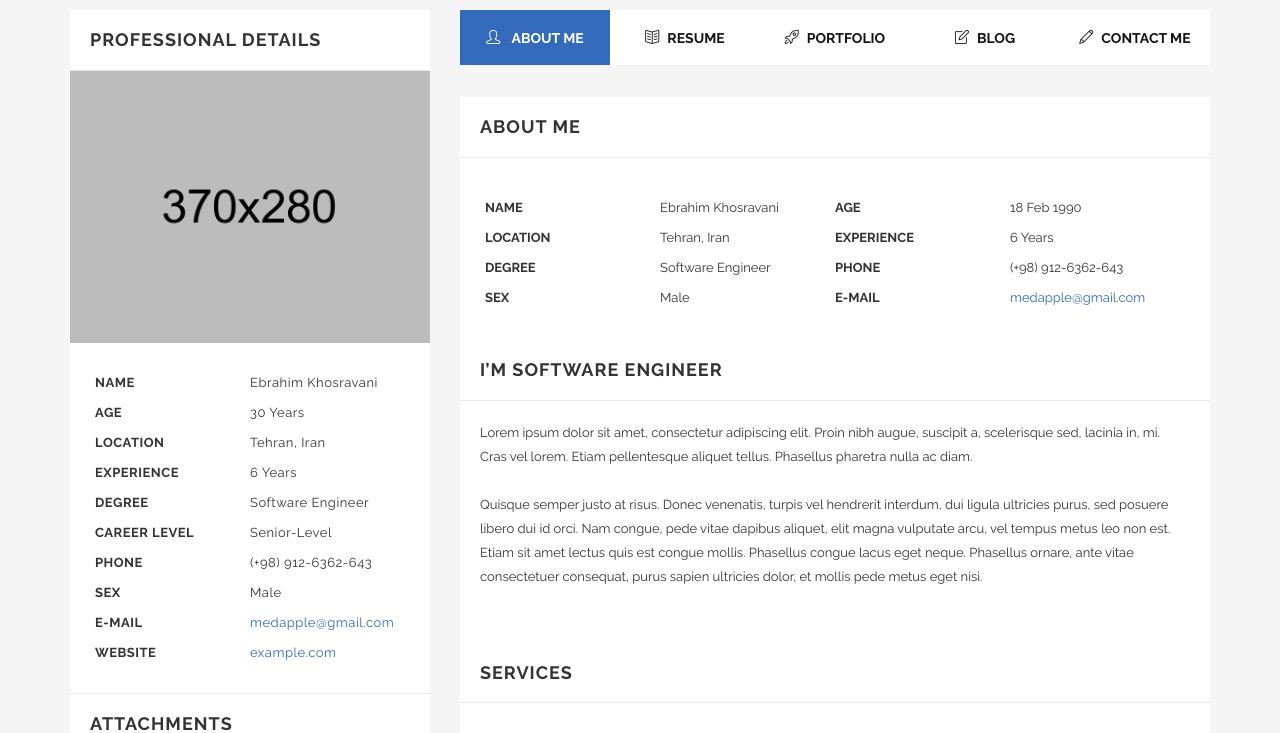
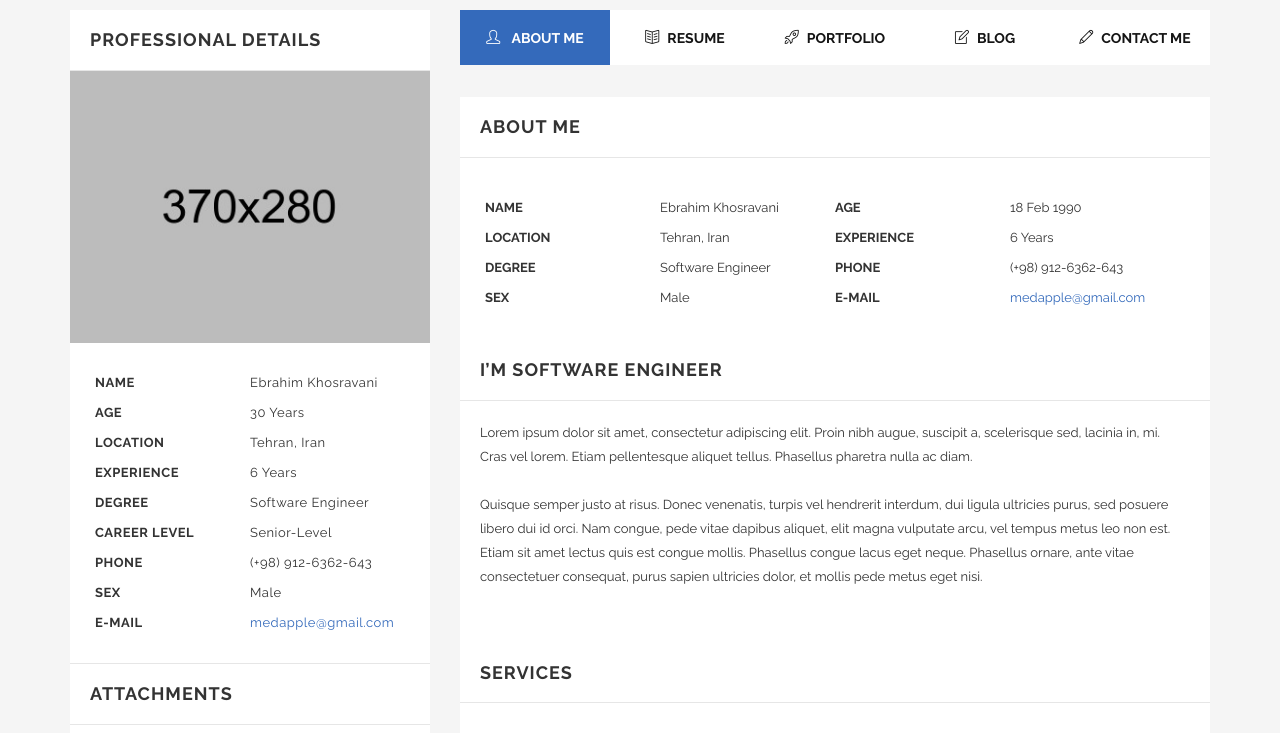
Before and after one commit to mahbodkh/mahbodkh.github.io, a plain HTML site: page index.html in a window 1280 px wide. Shown: the part 158-891 px from the top of the page. Drawn offline with Linux system fonts and the light colour scheme; some packages are replaced by stand-ins of ours; files whose address does not match are found by name.

Commit message:
I added my cv;

```diff
--- a/index.html
+++ b/index.html
@@ -141,9 +141,9 @@
                   <li>
                     <p> <span> E-mail</span> <a href="#."> medapple@gmail.com</a> </p>
                   </li>
-                  <li>
-                    <p> <span> Website</span><a href="#."> example.com </a></p>
-                  </li>
+<!--                  <li>-->
+<!--                    <p> <span> Website</span><a href="#."> example.com </a></p>-->
+<!--                  </li>-->
                 </ul>
 
                 <!-- Attachments -->
```
